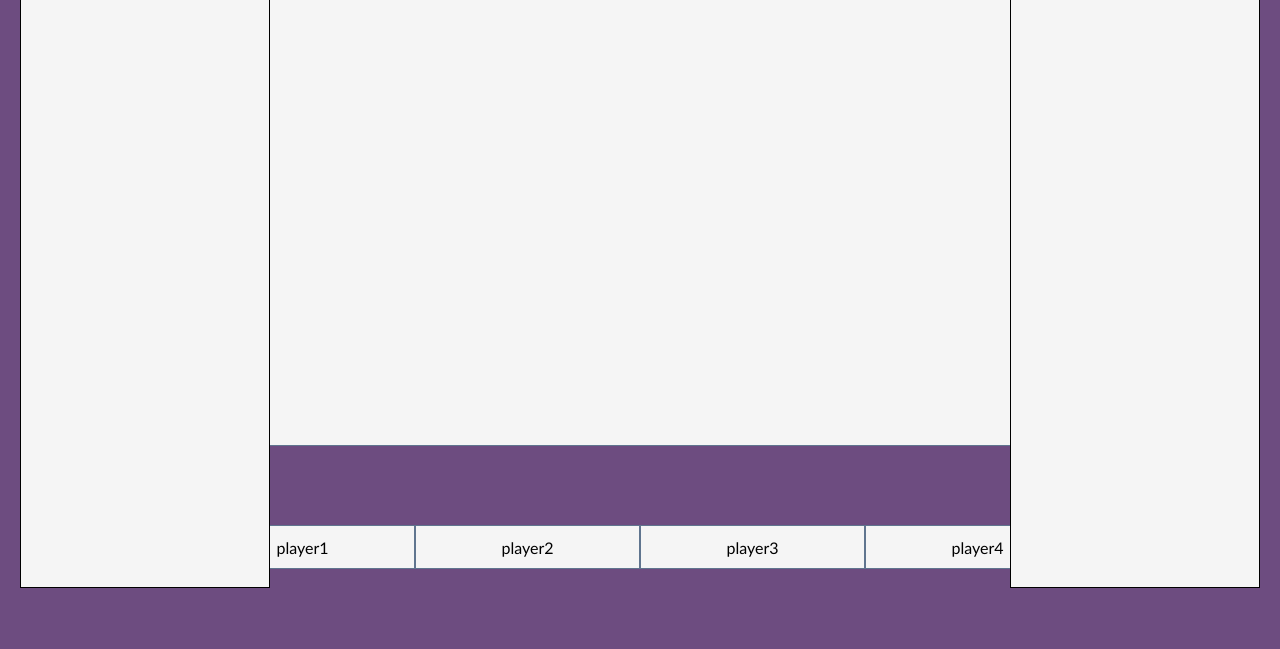
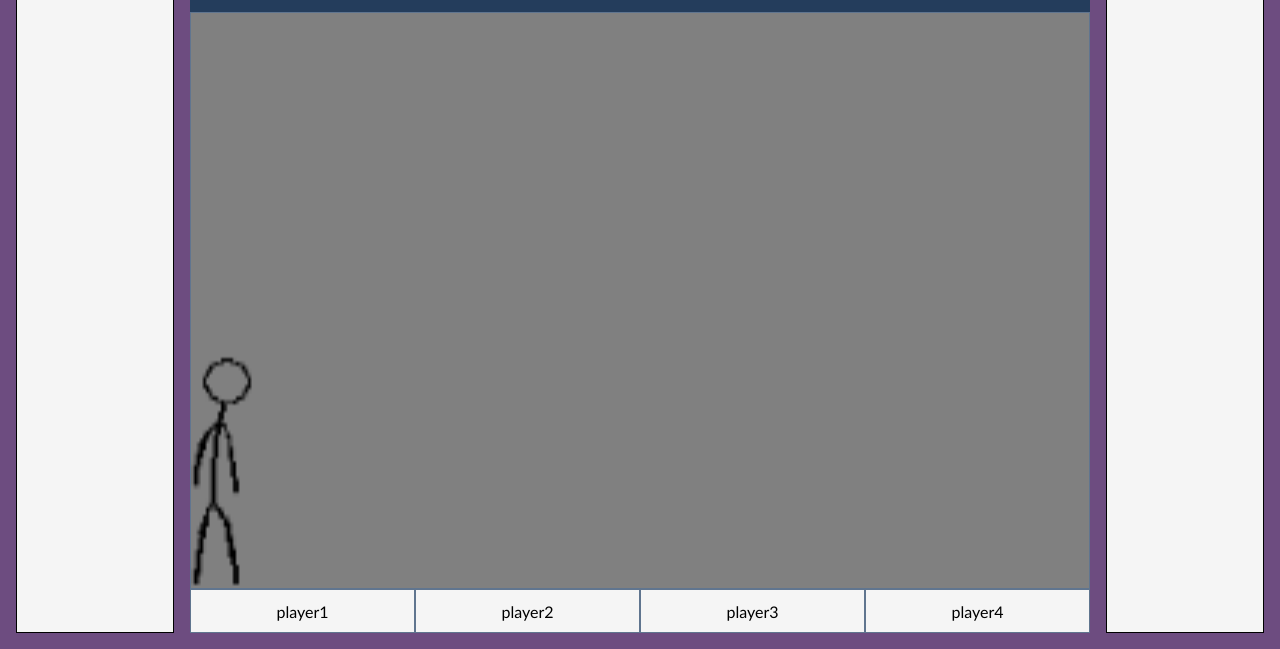
Before and after one commit to CooperMcMaster08/SODV1251-Final-Project, a plain HTML site: page index.HTML in a window 1280 px wide. Shown: the part 151-800 px from the top of the page. Drawn offline with Linux system fonts and the light colour scheme.

Commit message:
sprite stuffs

```diff
--- a/index.HTML
+++ b/index.HTML
@@ -8,9 +8,9 @@
 <!-- Cooper- Splitting the style sheets for organization. -->
  <script defer src="js/globalVars.js"></script>
  <script defer src="js/GameLogic/Entities.js"></script>
+ <script defer src="js/GameLogic/world.js"></script>
  <script defer src="js/GameLogic/physics.js"></script>
  <script defer src="js/GameLogic/player.js"></script>
- <script defer src="js/GameLogic/world.js"></script>
  <script defer src="js/webLogic.js"></script>
  <!--- Cooper- Doing the same thing for scripts aswell.-->
 
@@ -44,7 +44,7 @@ with the main page if not opened in external browser. Open in external browser t
 <div id="leaderBoard">
     <h3 id="LB-header">Leaderboard and Stats</h3>
 </div>
-
+<div id ="login-button">Login/Signup</div>
 <div id="settings">
     <h3 id="S-header">Settings</h3>
 </div>
--- a/js/GameLogic/player.js
+++ b/js/GameLogic/player.js
@@ -0,0 +1,120 @@
+class Sprite {
+    constructor({ position, velocity, size, grounded }) {
+        this.position = position;
+        this.velocity = velocity;
+        this.size = size;
+        this.grounded = grounded;
+        this.state = "idle";
+        this.frameTimer = 0;
+        this.frameIndex = 0;
+    }
+
+    updateState() {
+        let nextState;
+
+        if (!this.grounded) {
+            nextState = this.velocity.y < 0 ? "jump" : "fall";
+        } else if (this.velocity.x > 0) {
+            nextState = "runR";
+        } else if (this.velocity.x < 0){
+            nextState ="runL"
+        }
+       else {
+            nextState = "idle";
+        }
+
+        if (nextState !== this.state) {
+            this.state = nextState;
+            this.frameIndex = 0;
+            this.frameTimer = 0;
+        }
+
+        const frames = animations[this.state];
+        if (frames.length > 1 && ++this.frameTimer >= 8) {
+            this.frameIndex = (this.frameIndex + 1) % frames.length;
+            this.frameTimer = 0;
+        }
+    }
+
+    draw() {
+        if (spriteSheet.complete && spriteSheet.naturalWidth > 0) {
+            const frame = animations[this.state][this.frameIndex];
+            const drawWidth = this.size.height;
+            const drawHeight = this.size.width;
+
+            c.save();
+            c.translate(this.position.x, this.position.y + this.size.height);
+            c.rotate(-Math.PI / 2);
+            c.drawImage(
+                spriteSheet,
+                0, frame.y, spriteSheet.naturalWidth, frame.height,
+                0, 0, drawWidth, drawHeight
+            );
+            c.restore();
+        }
+    }
+
+    update() {
+        if (keys.a || keys.ArrowLeft) {
+            this.velocity.x = -2;
+        } else if (keys.d || keys.ArrowRight) {
+            this.velocity.x = 2;
+        } else {
+            this.velocity.x = 0;
+        }
+
+        if ((keys.w || keys.ArrowUp || keys[" "]) && this.grounded) {
+            this.velocity.y = -5;
+            this.grounded = false;
+        }
+
+        this.position.x += this.velocity.x;
+        this.position.x = Math.max(0, Math.min(this.position.x, canvasWidth - this.size.width));
+        this.position.y += this.velocity.y;
+
+        if (this.position.y + this.size.height >= canvasHeight - 1) {
+            this.position.y = canvasHeight - this.size.height - 1;
+            this.velocity.y = 0;
+            this.grounded = true;
+        } else {
+            this.grounded = false;
+            this.velocity.y += gravity;
+        }
+
+        this.updateState();
+        this.draw();
+    }
+}
+
+const keys = {};
+
+window.addEventListener("keydown", (event) => {
+    if (["a", "d", "w", "ArrowLeft", "ArrowRight", "ArrowUp", " "].includes(event.key)) {
+        event.preventDefault();
+        keys[event.key] = true;
+    }
+});
+
+window.addEventListener("keyup", (event) => {
+    keys[event.key] = false;
+});
+
+spriteSheet.addEventListener("error", () => {
+    console.error("Could not load the player spritesheet:", spriteSheet.src);
+});
+
+const player1 = new Sprite({
+    position: { x: 0, y: 0 },
+    velocity: { x: 0, y: 0 },
+    size: { width: 20, height: 60 },
+    grounded: false
+});
+
+function animate() {
+    window.requestAnimationFrame(animate);
+    c.fillStyle = "grey";
+    c.fillRect(0, 0, canvasWidth, canvasHeight);
+    player1.update();
+}
+
+animate();
--- a/js/globalVars.js
+++ b/js/globalVars.js
@@ -3,3 +3,19 @@ const playButton = document.getElementById("play-button")
 const accountButton = document.getElementById("account-button")
 const statsButton = document.getElementById("statistics-button")
 const menuButtons =[playButton,accountButton,statsButton,settingsButton]
+const canvas = document.querySelector("canvas");
+const c = canvas.getContext('2d')
+const canvasWidth = canvas.width
+const canvasHeight = canvas.height
+const gravity = 0.2
+const slip = 0.2
+const spriteSheet = new Image();
+spriteSheet.src = "other/spritesheet.png";
+
+const animations = {
+    idle: [{ y: 0, height: 24 }],
+    runL: [{ y: 26, height: 30 }],
+    runR: [{ y: 58, height: 31 }],
+    jump: [{ y: 58, height: 31 }],
+    fall: [{ y: 26, height: 30 }]
+};
--- a/js/webLogic.js
+++ b/js/webLogic.js
@@ -8,5 +8,3 @@
 });
 
 menuButtons[0].classList.add("selected")*/
-
-const canvas = document.getElementById("gameScreen");
--- a/styleSheets/webStyle.css
+++ b/styleSheets/webStyle.css
@@ -5,24 +5,41 @@
 body {
     margin: 0;
     font-family: 'Trebuchet MS', sans-serif;
-    background: #f5f7fa;
-    position: relative;
-    background-color: rgb(109, 76, 128); /*lets change this place holder background color with a background image or smt-quinn */
+    background: rgb(109, 76, 128);
+    /* GPT: Bound the layout to the viewport and reserve the widest column for the game. */
+    display: grid;
+    grid-template-columns: minmax(0, 1fr) minmax(0, 900px) minmax(0, 1fr);
+    grid-template-rows: auto minmax(0, 1fr);
+    gap: 1rem;
+    align-items: stretch;
+    width: 100%;
+    max-width: 1500px;
+    height: 100vh;
+    height: 100dvh;
+    margin-inline: auto;
+    padding: 1rem;
+    overflow: hidden;
 }
 
 .page {
-    width: min(90%, 900px);
-    min-height: 90vh;
-    margin: 0 auto;
     display: grid;
-    grid-template-rows: auto minmax(400px, 1fr) auto;
+    /* GPT: Let the middle row expand while the title and player list keep their natural size. */
+    grid-template-columns: minmax(0, 1fr);
+    grid-template-rows: auto minmax(0, 1fr) auto;
+    grid-column: 2;
+    grid-row: 1 / span 2;
+    width: 100%;
+    height: 100%;
+    min-width: 0;
+    min-height: 0;
+    margin: 0;
 }
 
 #title-container {
-    background: #243d5c;
+    padding: 0.5rem;
     color: white;
     text-align: center;
-    padding: 0.5rem;
+    background: #243d5c;
 }
 
 #player-list {
@@ -33,63 +50,121 @@ body {
 
 #player-list > * {
     flex: 1;
-    text-align: center;
+    min-width: 0;
     padding: 0.75rem;
     border: 1px solid #60758f;
+    text-align: center;
 }
 
 main {
     position: relative;
-    background: white;
+    width: 100%;
+    min-width: 0;
+    min-height: 0;
+    overflow: hidden;
     border: 1px solid #60758f;
-    height: 450px;
-    background-color: whitesmoke;
-}
-div{
-     user-select: none;
-}
-.menu-button {
-    background-color: rgb(132, 132, 132);
-    cursor: pointer;
+    background: whitesmoke;
 }
 
-.menu-button.selected {
-    background-color: rgb(55, 55, 55);
-    color: white;
+#gameScreen {
+    display: block;
+    width: 100%;
+    height: 100%;
+    max-width: 100%;
 }
 
-#leaderBoard{
-    position: fixed;
-    top: 100px;
-    left: 20px;
-    right: auto;
+div {
+    user-select: none;
+}
 
-    width: 250px;
-    height: 639px;
-
+/* GPT: Keep panels inside their grid tracks and scroll their content only when needed. */
+#leaderBoard,
+#settings {
+    width: 100%;
+    height: 100%;
+    min-width: 0;
+    min-height: 0;
     margin: 0;
-    border: solid black 1px;
+    overflow: auto;
+    border: 1px solid black;
     background-color: whitesmoke;
 }
 
-#settings{
-    position: fixed;
-    top: 100px;
-    right: 20px;
-    left: auto;
+#leaderBoard {
+    grid-column: 1;
+    grid-row: 1 / span 2;
+}
 
-    width: 250px;
-    height: 639px;
+#login-button {
+    /* GPT: Keep login compact instead of sizing it like a full sidebar. */
+    display: flex;
+    align-items: center;
+    justify-content: center;
+    width: 100%;
+    height: 44px;
+    min-width: 0;
+    margin: 0;
+    border: 1px solid black;
+    background-color: whitesmoke;
+    cursor: pointer;
+    grid-column: 3;
+    grid-row: 1;
+    text-align: center;
+}
 
+#settings {
+    grid-column: 3;
+    grid-row: 2;
+}
+
+#LB-header,
+#S-header {
     margin: 0;
-    border: solid black 1px;
-    background-color: whitesmoke;
+    padding: 1rem;
+    text-decoration: underline;
+    text-align: center;
 }
-#LB-header{
-    padding-left: 25px;
-    text-decoration: underline;
+
+/* GPT: On narrow screens, move the panels into a short row below the game. */
+@media (max-width: 1200px) {
+    body {
+        grid-template-columns: repeat(3, minmax(0, 1fr));
+        grid-template-rows: minmax(0, 1fr) auto;
+        gap: 0.5rem;
+        padding: 0.5rem;
+    }
+
+    .page {
+        grid-column: 1 / -1;
+        grid-row: 1;
+    }
+
+    #leaderBoard,
+    #login-button,
+    #settings {
+        grid-row: 2;
+        height: clamp(3.5rem, 11vh, 6rem);
+        overflow: hidden;
+    }
+
+    #leaderBoard {
+        grid-column: 1;
+    }
+
+    #login-button {
+        grid-column: 2;
+        align-self: center;
+        height: 44px;
+    }
+
+    #settings {
+        grid-column: 3;
+    }
+
+    #LB-header,
+    #S-header {
+        padding: 0.5rem 0.25rem;
+        font-size: 0.8rem;
+        line-height: 1.1;
+    }
 }
-#S-header{
-    padding-left: 80px;
-    text-decoration: underline;
-}
```
Also changed, not shown: other/spritesheet.png (added).
